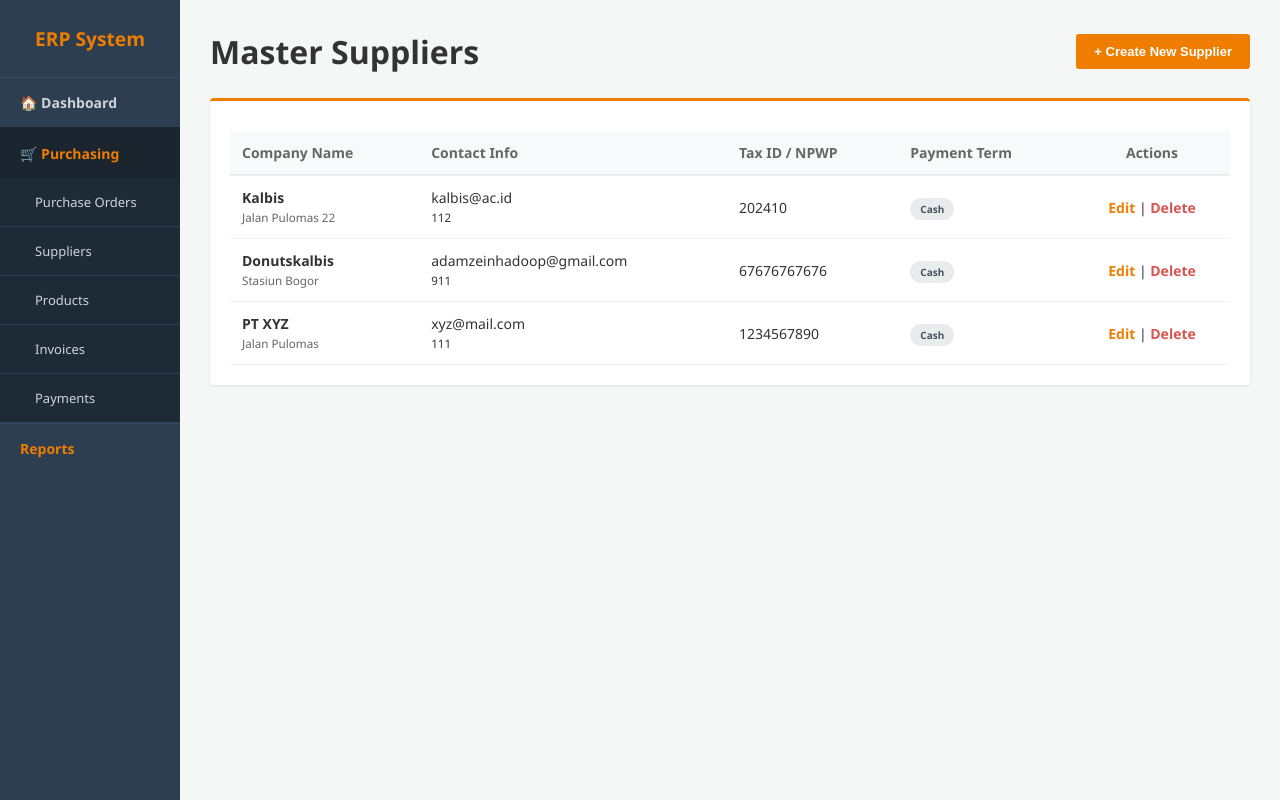
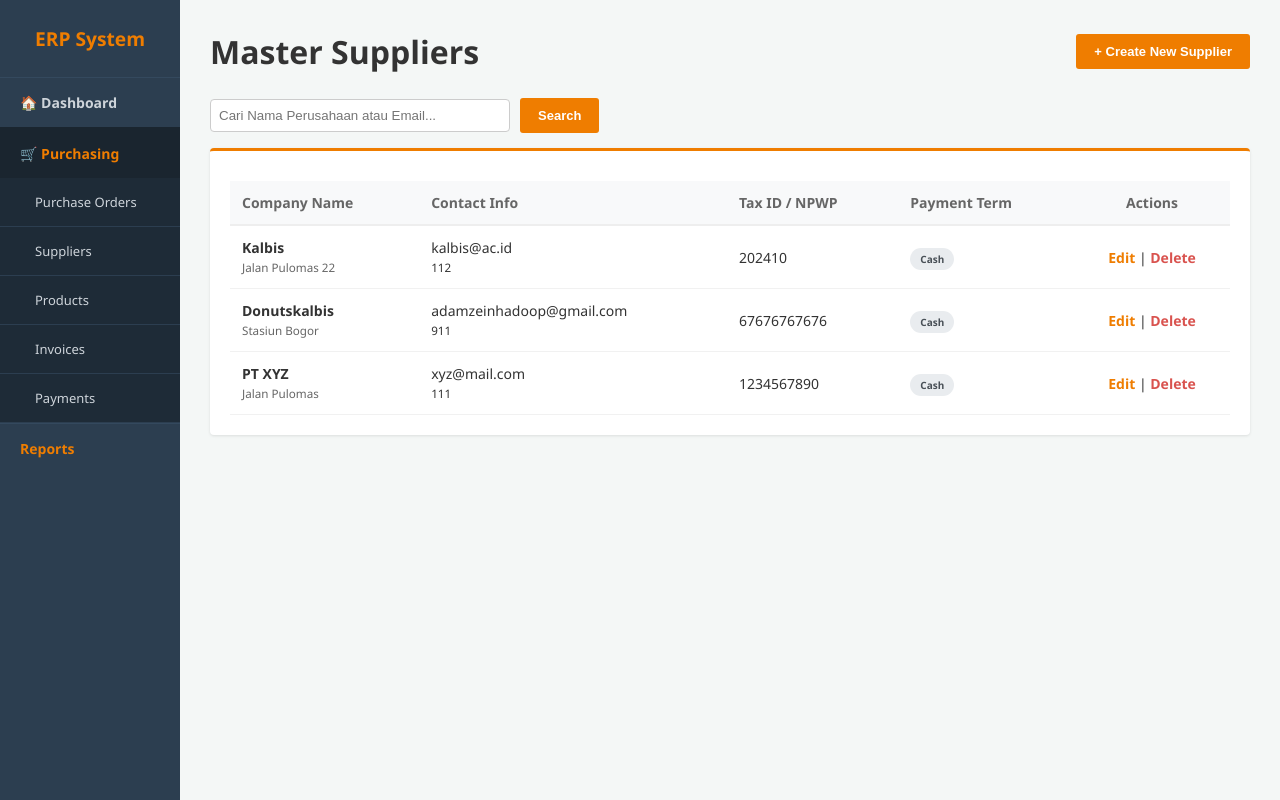
Before and after one commit to MikAbCh/project_kustomisasi_erp, a PHP site: page /supplier.php in a window 1280 px wide. Run offline with PHP 8.4, Linux system fonts and the light colour scheme; data comes from the database, SQL or seed files in the repository.

Commit message:
add search bar supplier

```diff
--- a/supplier.php
+++ b/supplier.php
@@ -103,6 +103,16 @@ if (isset($_GET['edit'])) {
     </form>
 </div>
 
+<div style="margin-bottom: 15px;">
+    <form method="GET" action="supplier.php" style="display:flex; gap:10px; align-items:center;">
+        <input type="text" name="search" placeholder="Cari Nama Perusahaan atau Email..." style="padding: 8px; width: 300px; border: 1px solid #ccc; border-radius: 4px;" value="<?= isset($_GET['search']) ? htmlspecialchars($_GET['search']) : '' ?>">
+        <button type="submit" class="btn-orange">Search</button>
+        <?php if(isset($_GET['search']) && !empty($_GET['search'])): ?>
+            <a href="supplier.php" class="btn-orange" style="background:#888; text-decoration:none;">Clear</a>
+        <?php endif; ?>
+    </form>
+</div>
+
 <div class="card">
     <table>
         <thead>
@@ -116,7 +126,12 @@ if (isset($_GET['edit'])) {
         </thead>
         <tbody>
             <?php
-            $result = mysqli_query($conn, "SELECT * FROM supplier ORDER BY id_supplier DESC");
+            $search_query = "";
+            if (isset($_GET['search']) && !empty(trim($_GET['search']))) {
+                $search = mysqli_real_escape_string($conn, $_GET['search']);
+                $search_query = " WHERE nama_perusahaan LIKE '%$search%' OR email_bisnis LIKE '%$search%' ";
+            }
+            $result = mysqli_query($conn, "SELECT * FROM supplier $search_query ORDER BY id_supplier DESC");
             if (mysqli_num_rows($result) > 0) {
                 while($row = mysqli_fetch_assoc($result)) {
                     echo "<tr>
```
